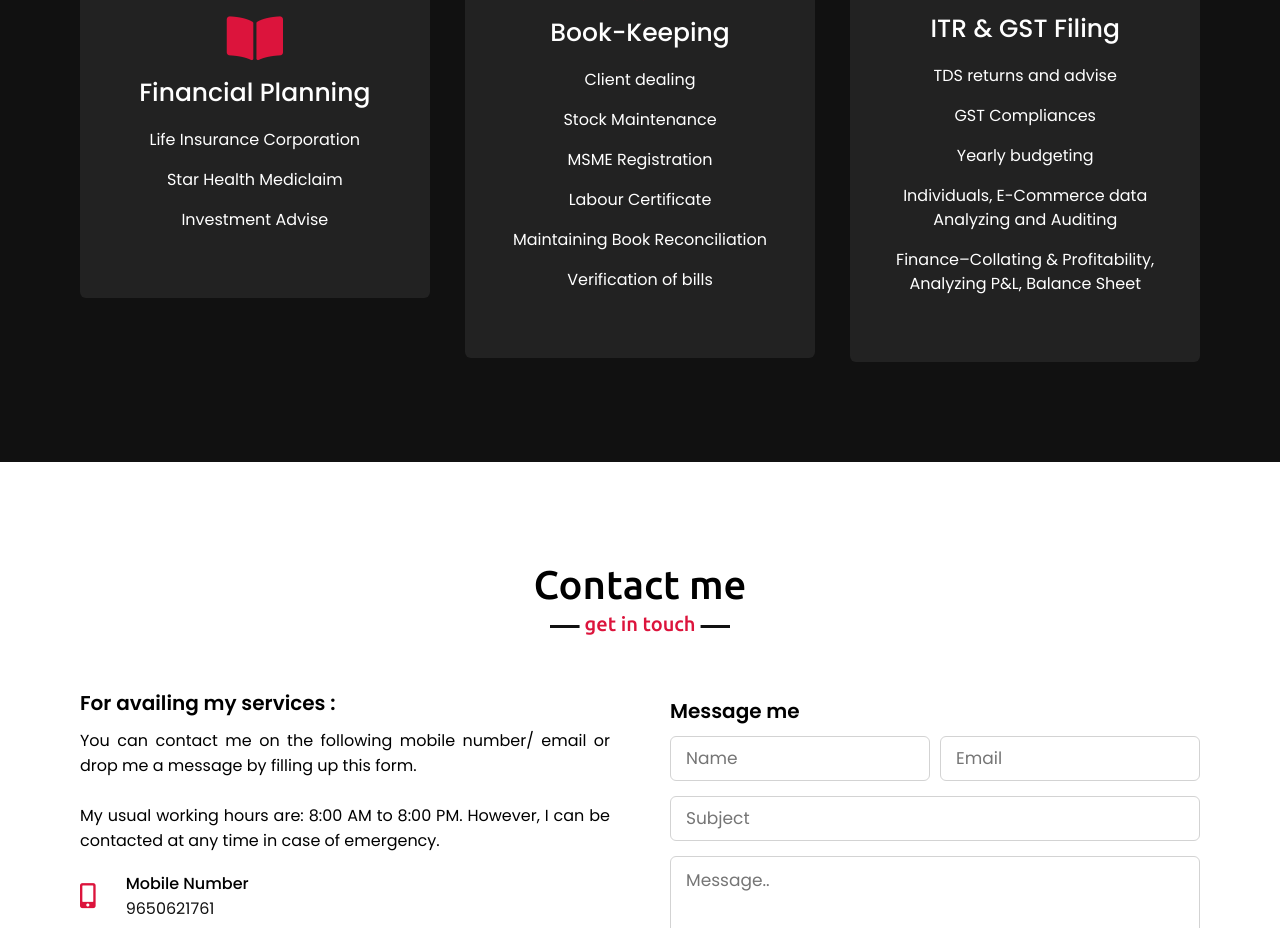
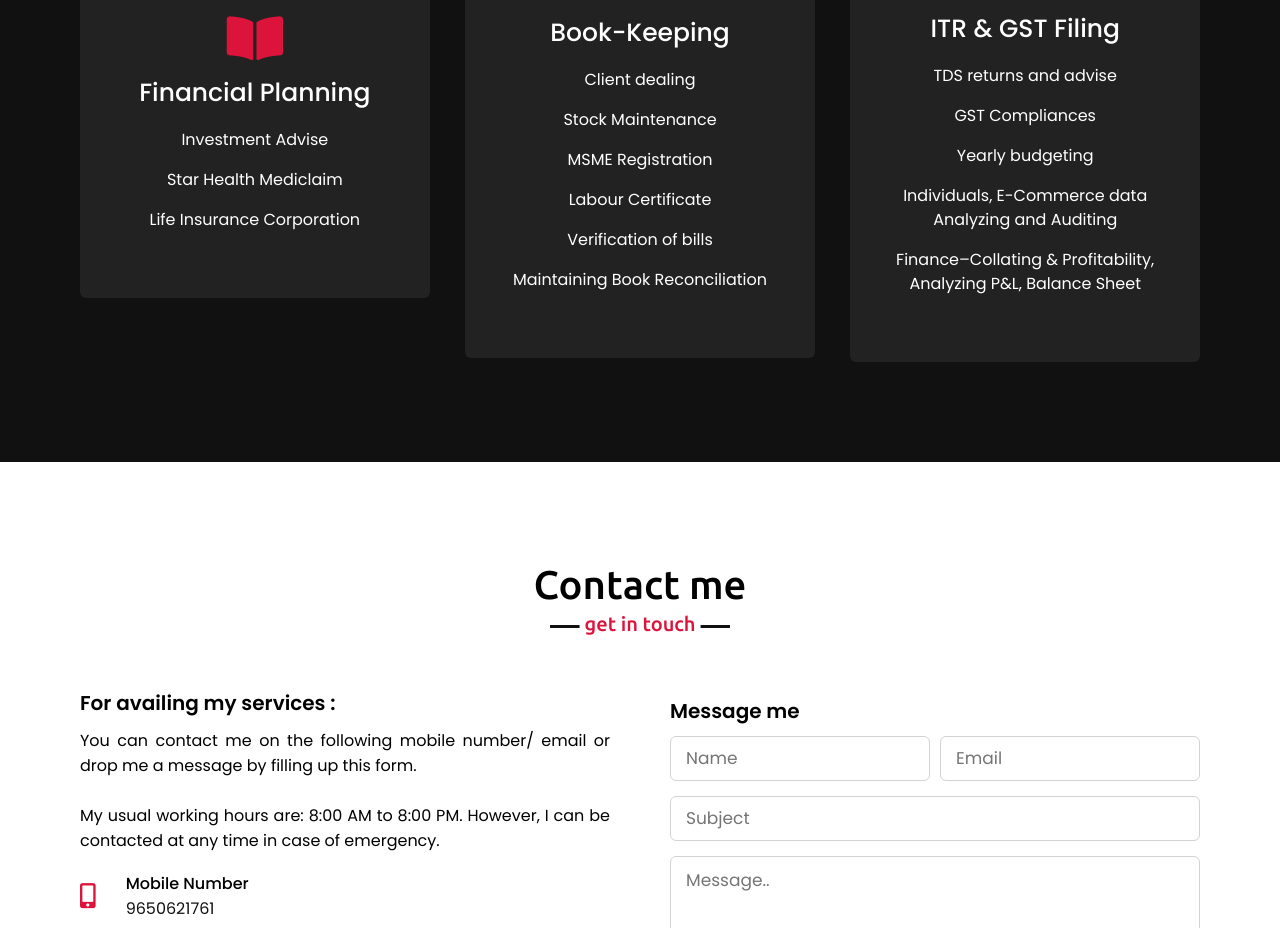
Before and after one commit to sharmaeklavya/him-portfolio, a React (Create React App) app: page / in a window 1280 px wide. Shown: the part 1860-2788 px from the top of the page. Built offline with nearby package versions, Linux system fonts and the light colour scheme.

Commit message:
service changes

```diff
--- a/src/components/Services.js
+++ b/src/components/Services.js
@@ -10,9 +10,9 @@ function Services() {
               <div className="box">
                 <i className="fas fa-book-open"></i>
                 <div className="text">Financial Planning</div>
+                <p>Investment Advise</p>
+                <p>Star Health Mediclaim</p>
                 <p>Life Insurance Corporation</p>
-                <p>Star Health Mediclaim</p>
-                <p>Investment Advise</p>
               </div>
             </div>
 
@@ -24,8 +24,8 @@ function Services() {
                 <p>Stock Maintenance</p>
                 <p>MSME Registration</p>
                 <p>Labour Certificate</p>
+                <p>Verification of bills</p>
                 <p>Maintaining Book Reconciliation</p>
-                <p>Verification of bills</p>
               </div>
             </div>
 
```
